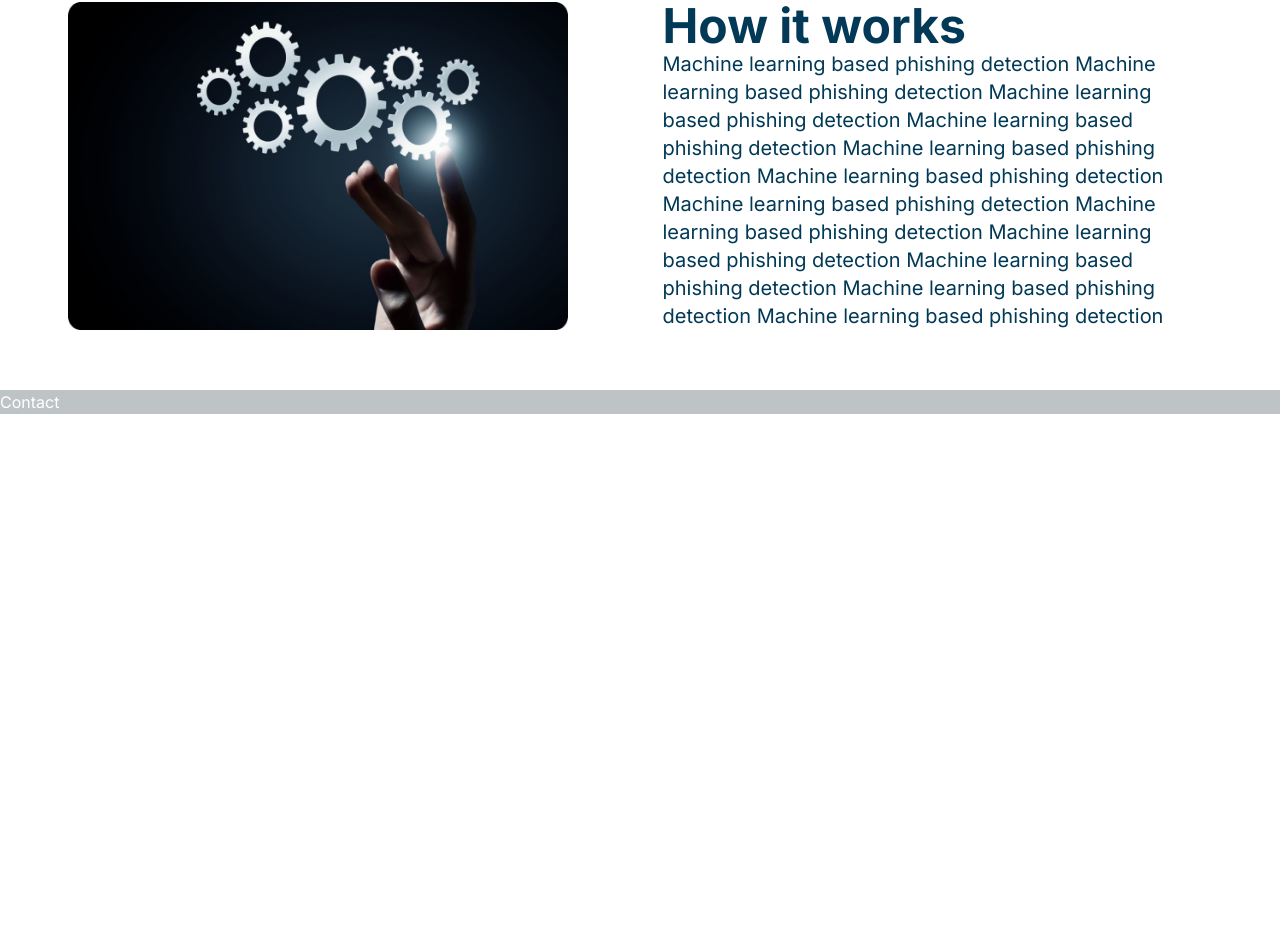
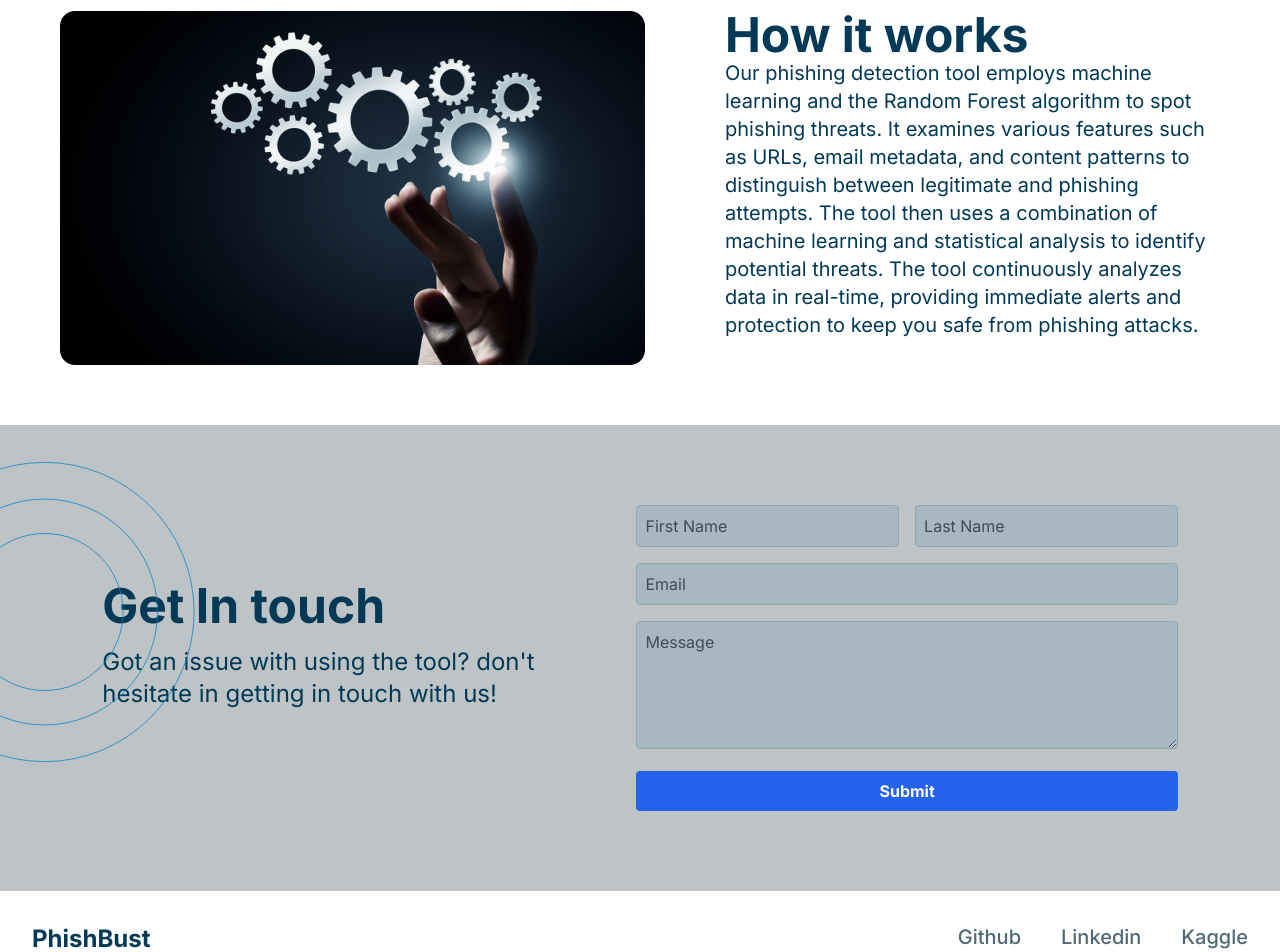
Before and after one commit to Phishbust/frontend, a Next.js app: page / in a window 1280 px wide. Shown: the part 1468-2420 px from the top of the page. Before the commit the page ends 1882 px from the top, so only its background shows below. Built offline with nearby package versions, Linux system fonts and the light colour scheme.

Commit message:
added footer and started optimizing user experience

```diff
--- a/app/page.tsx
+++ b/app/page.tsx
@@ -3,7 +3,7 @@ import Input from "@/components/ui/Input";
 import About from "@/components/ui/About";
 import Howitworks from "@components/ui/Howitworks";
 import Contact from "@components/ui/Contact";
-
+import Footer from "@components/ui/Footer";
 export default function Home() {
   return (
     <>
@@ -21,6 +21,9 @@ export default function Home() {
     <section>
       <Contact/>
     </section>
+    <footer>
+      <Footer/>
+    </footer>
     </>
    );
 }
--- a/components/ui/About.tsx
+++ b/components/ui/About.tsx
@@ -1,17 +1,16 @@
-import React from 'react'
+import React from 'react';
 import Image from "next/image";
+import how from '@/public/how.png';
 const About = () => {
   return (
-    <div className=' text-black flex flex-row z-20 m-[60px] justify-around gap-20'>
+    <div className=' text-black flex flex-col-reverse lg:flex-row z-20 m-[60px] justify-around gap-20'>
       <div>
       <h1 className='text-[#013956] text-5xl font-bold'>About us</h1>
-      <p className='text-[#013956] text-xl w-[550px]'>
+      <p className='text-[#013956] text-xl md:max-w-[40vw]'>
       Machine learning based phishing detection Machine learning based phishing detection Machine learning based phishing detection Machine learning based phishing detection Machine learning based phishing detection Machine learning based phishing detection Machine learning based phishing detection Machine learning based phishing detection Machine learning based phishing detection Machine learning based phishing detection Machine learning based phishing detection Machine learning based phishing detection
       </p>
       </div>
-        <Image src="/Phish.png" alt="about" width={500} height={500}/>
-
-
+      <Image src={how} alt="about"/>
     </div>
   )
 }
--- a/components/ui/Console.tsx
+++ b/components/ui/Console.tsx
@@ -7,7 +7,7 @@ type consoleprops = {
 const Console: React.FC<consoleprops> = ({Url, Status}) => {
 
   return (
-    <div className='bg-[#12171A] z-20 mt-20 rounded-[8px] shadow-2xl w-[656px] p-20'>
+    <div className='bg-[#12171A] z-20 mt-20 rounded-[8px] shadow-2xl max-w-[656px] p-20'>
         <h1>{'C://Phishbust > '}npm install Phishbust</h1>
         <p>added 1 package, and audited 2 packages in 1s</p>
         <p>found 0 vulnerabilities</p>
--- a/components/ui/Contact.tsx
+++ b/components/ui/Contact.tsx
@@ -2,8 +2,45 @@ import React from 'react'
 
 const Contact = () => {
   return (
-    <div className='z-20 bg-[#BEC3C6]'>
-        Contact
+    <div className="bg-[#BEC3C6] p-20 flex flex-col lg:flex-row justify-evenly items-center z-20">
+        <div className="max-w-lg w-full relative">
+        <svg width="300" height="300" viewBox="0 0 381 401" fill="none" className='absolute top-[-120px] left-[-200px]' xmlns="http://www.w3.org/2000/svg">
+            <circle cx="180.5" cy="200.5" r="200" stroke="#0284C7"/>
+            <circle cx="180.5" cy="200.5" r="151" stroke="#0284C7"/>
+            <circle cx="180.5" cy="200.5" r="105" stroke="#0284C7"/>
+        </svg>
+            <h2 className="text-5xl font-bold mb-4 text-[#013956]">Get In touch</h2>
+            <p className="mb-6 text-[#013A56] font-normal text-2xl">Got an issue with using the tool? don't hesitate in getting in touch with us!</p>
+        </div>
+      <form className="space-y-4 z-20">
+          <div className="flex space-x-4">
+            <input
+              type="text"
+              placeholder="First Name"
+              className="w-1/2 p-2 border border-[#91A6B3] bg-[#A8B8C2] placeholder-[#3D4D57] rounded"
+            />
+            <input
+              type="text"
+              placeholder="Last Name"
+              className="w-1/2 p-2 border border-[#91A6B3] bg-[#A8B8C2] placeholder-[#3D4D57] rounded"
+            />
+          </div>
+          <input
+            type="email"
+            placeholder="Email"
+            className="w-full p-2 border border-[#91A6B3] bg-[#A8B8C2] placeholder-[#3D4D57] rounded"
+          />
+          <textarea
+            placeholder="Message"
+            className="w-full p-2 border border-[#91A6B3] bg-[#A8B8C2] placeholder-[#3D4D57] rounded h-32"
+          />
+          <button
+            type="submit"
+            className="bg-blue-600 text-white font-bold p-2 rounded w-full"
+          >
+            Submit
+          </button>
+        </form>
     </div>
   )
 }
--- /dev/null
+++ b/components/ui/Footer.tsx
@@ -0,0 +1,22 @@
+import React from 'react'
+
+const footer = () => {
+  return (
+    <div className='flex flex-row justify-between p-8'>
+        <h1 className='text-[#013956] font-bold text-lg md:text-2xl'>PhishBust</h1>
+        <ol className='flex flex-row gap-3 md:gap-10 text-[#516975] font-medium md:text-xl'>
+            <li>
+                <a href="XXXXXXXXXXXXXXXXXXXXXXXXXXXXXXXXXXXXXX">Github</a>
+            </li>
+            <li>
+                <a href="http://">Linkedin</a>
+            </li>
+            <li>
+                <a href="http://">Kaggle</a>
+            </li>
+        </ol>
+    </div>
+  )
+}
+
+export default footer
--- a/components/ui/Howitworks.tsx
+++ b/components/ui/Howitworks.tsx
@@ -1,13 +1,17 @@
 import React from 'react'
 import Image from 'next/image'
+import how from '@/public/how.png'
 const Howitworks = () => {
   return (
-    <div className=' text-black flex flex-row z-20 m-[60px] justify-around gap-20'>
-        <Image src="/how.png" alt="about" width={500} height={500}/>
+    <div className=' text-black flex flex-col lg:flex-row z-20 m-[60px] justify-around gap-20'>
+        <Image src={how} alt="about"/>
     <div>
     <h1 className='text-[#013956] text-5xl font-bold'>How it works</h1>
-    <p className='text-[#013956] text-xl w-[550px]'>
-    Machine learning based phishing detection Machine learning based phishing detection Machine learning based phishing detection Machine learning based phishing detection Machine learning based phishing detection Machine learning based phishing detection Machine learning based phishing detection Machine learning based phishing detection Machine learning based phishing detection Machine learning based phishing detection Machine learning based phishing detection Machine learning based phishing detection
+    <p className='text-[#013956] text-xl md:max-w-[40vw]'>
+    Our phishing detection tool employs machine learning and the Random Forest algorithm to spot phishing threats.
+    It examines various features such as URLs, email metadata, and content patterns to distinguish between legitimate and phishing attempts.
+    The tool then uses a combination of machine learning and statistical analysis to identify potential threats.
+    The tool continuously analyzes data in real-time, providing immediate alerts and protection to keep you safe from phishing attacks.
     </p>
     </div>
   </div>
--- a/components/ui/Input.tsx
+++ b/components/ui/Input.tsx
@@ -8,7 +8,7 @@ const Input = () => {
   const [submitted, setsubmitted] = React.useState(true)
   return (
     <>
-    <div className="flex w-full max-w-2xl h-14 z-20 mt-20 shadow-2xl ">
+    <div className="flex w-[75%] max-w-2xl h-14 z-20 mt-20 shadow-2xl ">
     <input
       type="text"
       className="flex-1 text-black p-5 rounded-l-md border border-gray-300 focus:outline-none"
```
